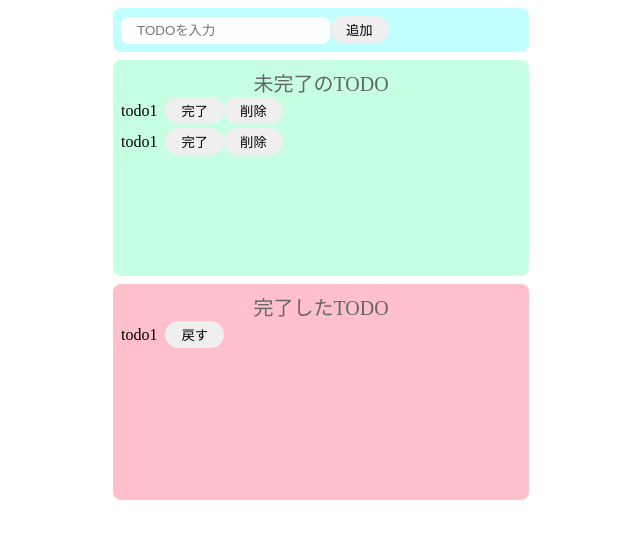
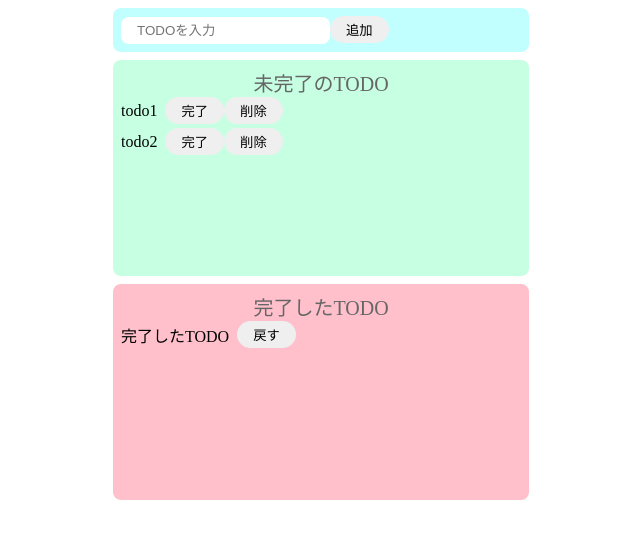
Before and after one commit to ToshifumiIde/React_basic-todo, a React (Create React App) app: page / in a window 1280 px wide. Shown: the top 538 px of the page, without its empty margins (319-959 px from the left). Built offline with nearby package versions, Linux system fonts and the light colour scheme.

Commit message:
create useState

```diff
--- a/src/App.jsx
+++ b/src/App.jsx
@@ -1,7 +1,11 @@
-import React from 'react'
+import React , {useState} from 'react'
 import style from "./style.css";
 
 export const App = () => {
+
+  const [incompleteTodos, setIncompleteTodos] = useState(["todo1","todo2"]);
+  const [completeTodos,setCompleteTodos] = useState(["完了したTODO"]);
+
   return (
     <>
       <div className="input-area">
@@ -9,27 +13,40 @@ export const App = () => {
         <button>追加</button>
       </div>
       <div className="incomplete-area">
-        <p class="title">未完了のTODO</p>
+        <p className="title">未完了のTODO</p>
         <ul>
-          <div className="list-row">
-            <li>todo1</li>
+          {incompleteTodos.map(todo =>{
+            return(
+          <div
+            key={todo}
+            className="list-row"
+          >
+            <li>
+              {todo}
+            </li>
             <button>完了</button>
             <button>削除</button>
           </div>
-          <div className="list-row">
-            <li>todo1</li>
-            <button>完了</button>
-            <button>削除</button>
-          </div>
+            )
+          })}
         </ul>
       </div>
       <div className="complete-area">
-        <p class="title">完了したTODO</p>
+        <p className="title">完了したTODO</p>
         <ul>
-          <div className="list-row">
-            <li>todo1</li>
+          {completeTodos.map((todo)=>{
+            return(
+          <div
+            key={todo}
+            className="list-row"
+          >
+            <li>{todo}</li>
             <button>戻す</button>
           </div>
+
+            )
+          })}
+
         </ul>
       </div>
     </>
```
Also changed, not shown: 1 other file (tests, documents, lock files or other folders).
